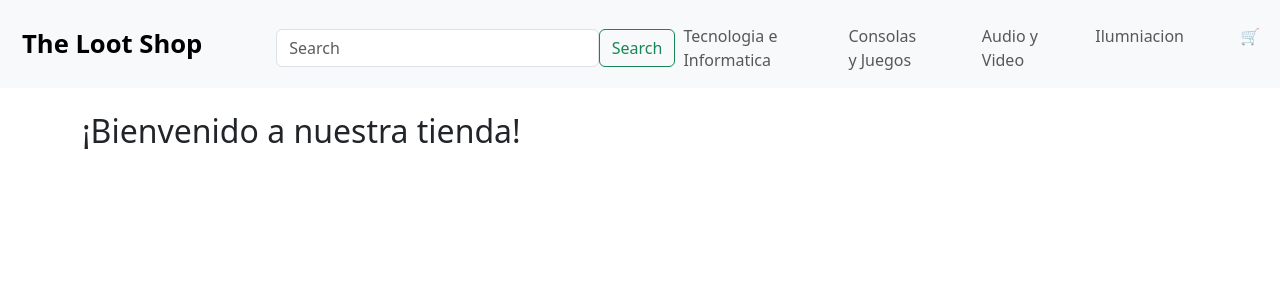
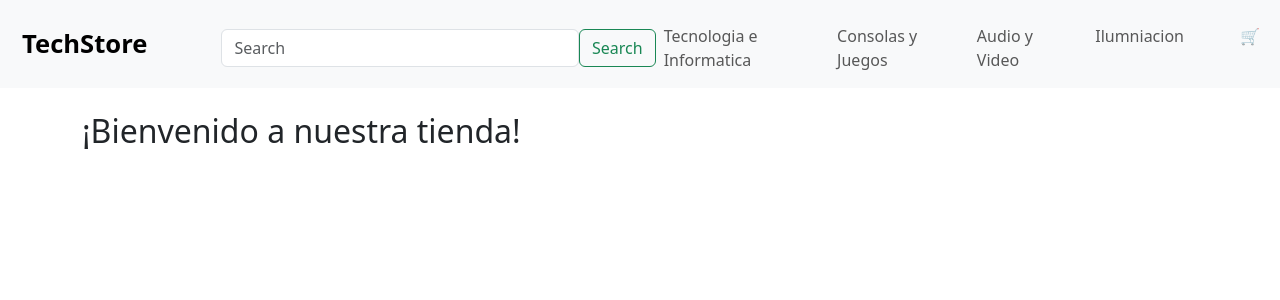
Before and after one commit to leo202003/CreaTuLanding-Leao, a React (Vite) app: page / in a window 1280 px wide. Shown: the top 300 px of the page. Built offline with nearby package versions, Linux system fonts and the light colour scheme.

Commit message:
TechStore

```diff
--- a/index.html
+++ b/index.html
@@ -8,7 +8,7 @@
       rel="stylesheet"
     />
     <meta name="viewport" content="width=device-width, initial-scale=1.0" />
-    <title>The Loot Shop</title>
+    <title>TechStore</title>
   </head>
   <body>
     <div id="root"></div>
--- a/src/components/NavBar.jsx
+++ b/src/components/NavBar.jsx
@@ -8,7 +8,7 @@ export function NavBar() {
   return (
     <nav className="navbar navbar-expand-lg bg-light">
         <div className="container-fluid">
-            <a href="#" className="navbar-brand">The Loot Shop</a>
+            <a href="#" className="navbar-brand">TechStore</a>
 
             <button
                 className="navbar-toggler"
```
